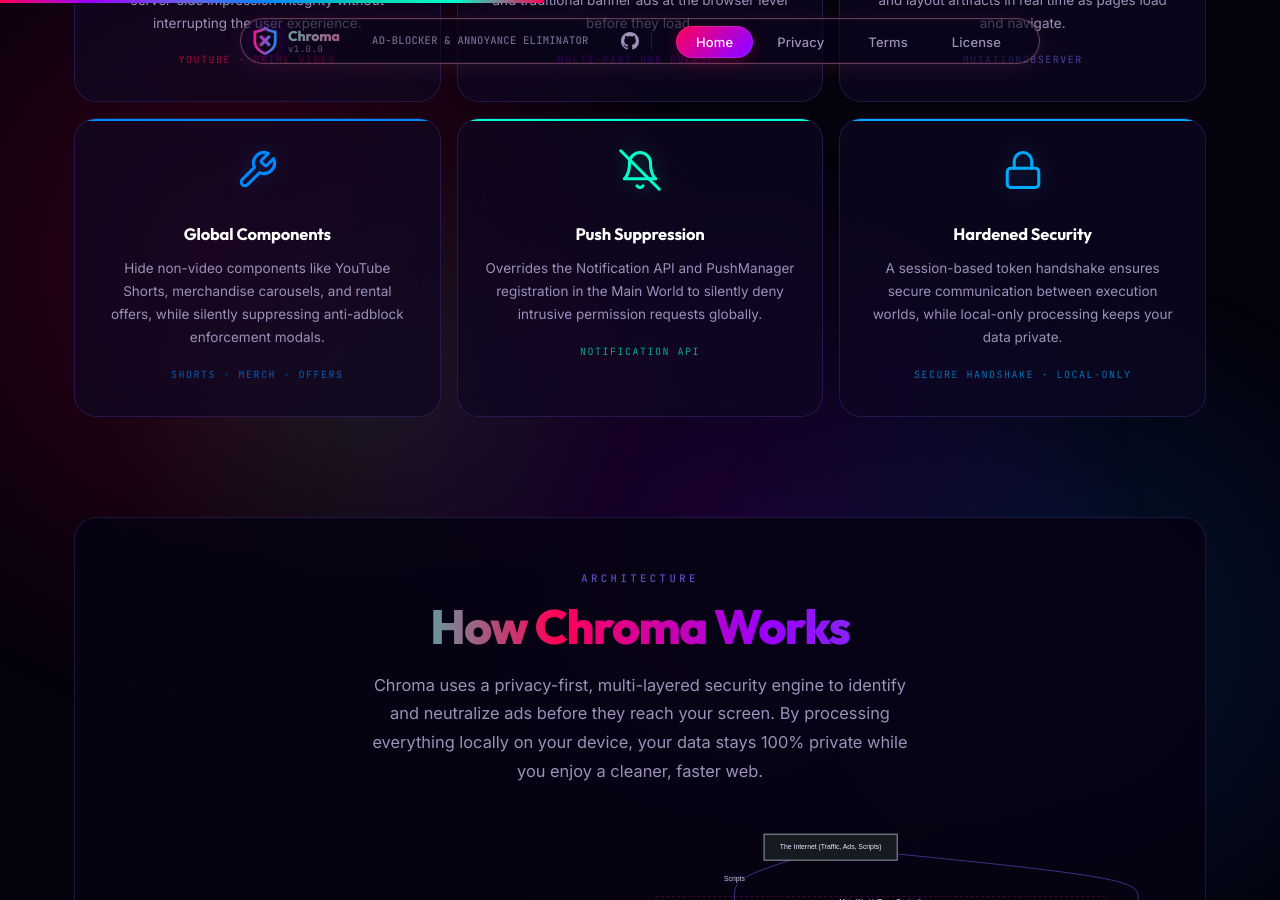
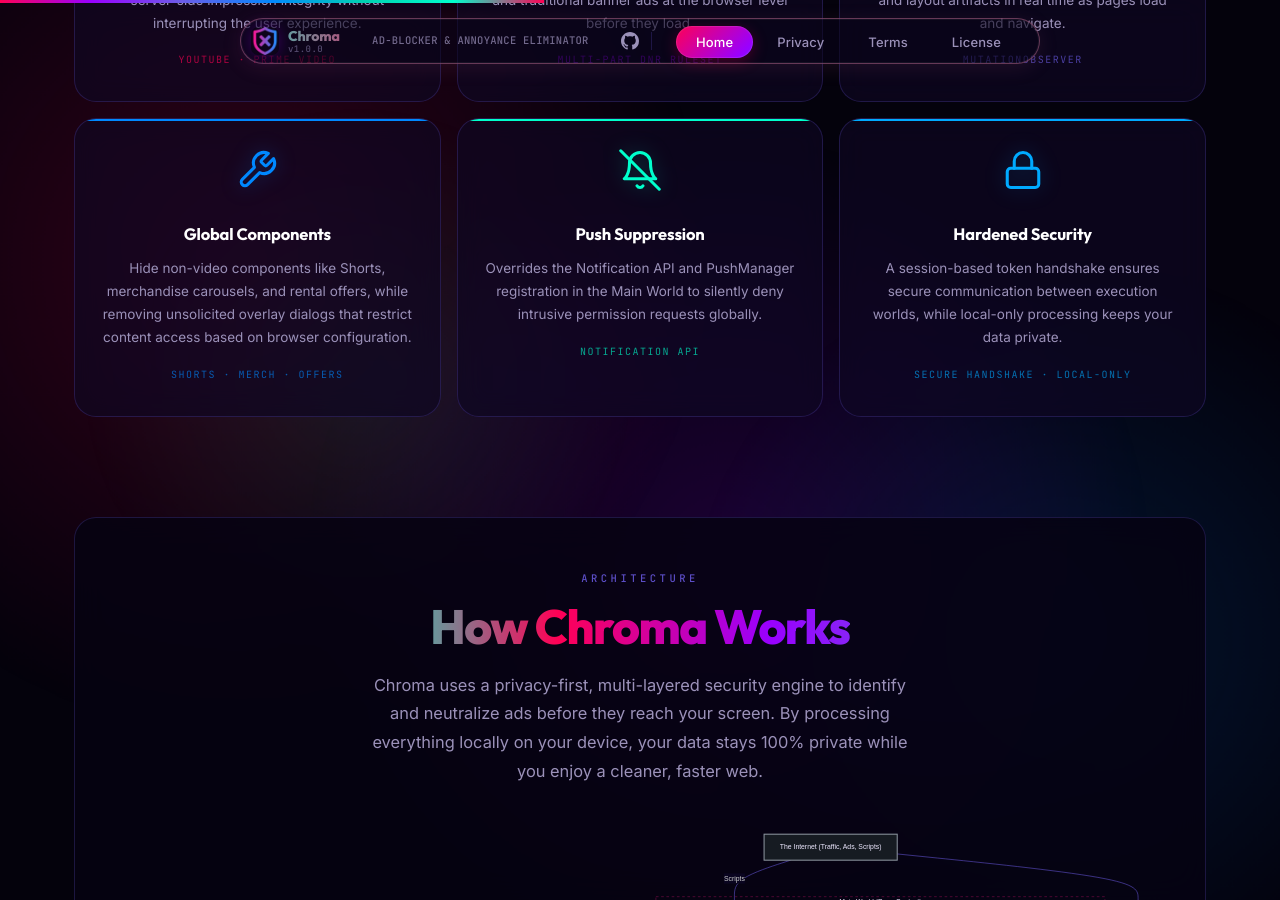
Before and after one commit to Dabrogost/Chroma-Ad-Blocker, a Jekyll site: the page built from index.md, in a window 1280 px wide and 900 px high, scrolled down 1496 px. Built offline with Jekyll 4.4.1, drawn with Linux system fonts in a browser that asks for light colours.

Commit message:
docs: update description of anti-adblock modal removal in index.md

```diff
--- a/index.md
+++ b/index.md
@@ -123,8 +123,8 @@ description: Multi-layered ad blocking built for Manifest V3. Works on Windows,
       </svg>
       <h3 class="card__title">Global Components</h3>
       <p class="card__desc">
-        Hide non-video components like YouTube Shorts, merchandise carousels, and
-        rental offers, while silently suppressing anti-adblock enforcement modals.
+        Hide non-video components like Shorts, merchandise carousels, and
+        rental offers, while removing unsolicited overlay dialogs that restrict content access based on browser configuration.
       </p>
       <span class="card__tag">Shorts &middot; Merch &middot; Offers</span>
     </div>
```
